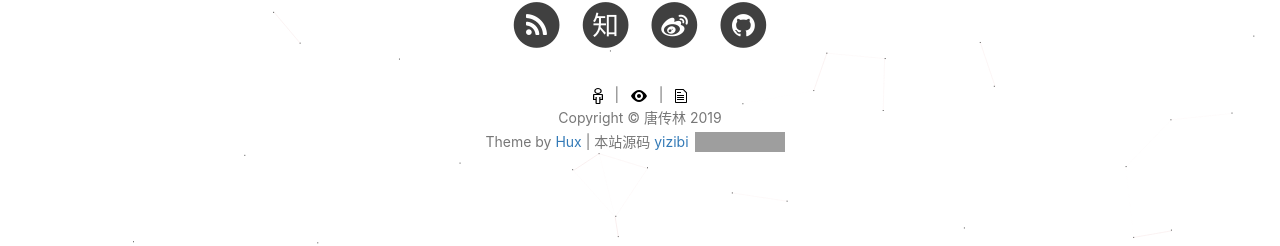
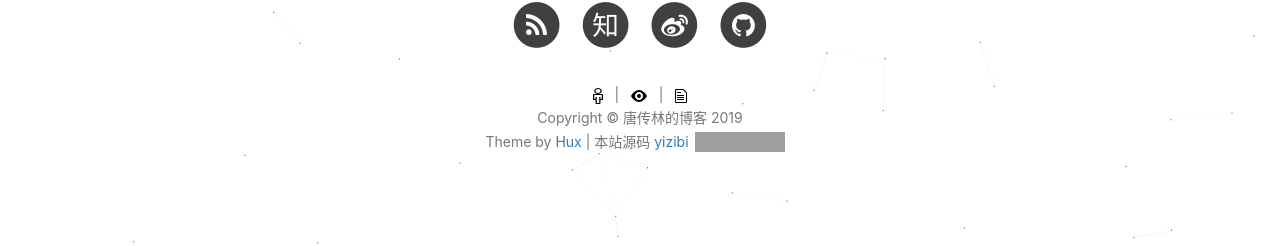
Before and after one commit to nicktcl/nicktcl.github.io, a Jekyll site: the page built from index.html, in a window 1280 px wide and 900 px high, scrolled down 2420 px. Shown: the part 654-900 px from the top of the window. Built offline with Jekyll 4.4.1, drawn with Linux system fonts in a browser that asks for light colours; nearby versions of some CDN libraries; the list of posts is cut into pages by our own code; comment, search, counter and statistics services are not loaded; some of the changed lines change nothing that is shown; grey boxes are pictures that could not be loaded.

Commit message:
Update _config.yml

```diff
--- a/_config.yml
+++ b/_config.yml
@@ -1,5 +1,5 @@
 # Site settings
-title: 唐传林
+title: 唐传林的博客
 SEOTitle: 唐传林的博客 | Nick Blog
 header-img: img/home-bg.jpg
 email: liluxinios@gmail.com
@@ -71,10 +71,10 @@
 gitalk:
    enable: true
    owner: Nick
-   repo: Nick.github.io
-   clientID: 3e12c08c2ec52afbcb30
-   clientSecret: c2a74d279e7b42cf782a1d2d1b5a410d27c5ab57
-   admin: Nick
+   repo: nicktcl.github.io
+#   clientID: 3e12c08c2ec52afbcb30
+#   clientSecret: c2a74d279e7b42cf782a1d2d1b5a410d27c5ab57
+#   admin: Nick
 
 
 # Analytics settings
```
